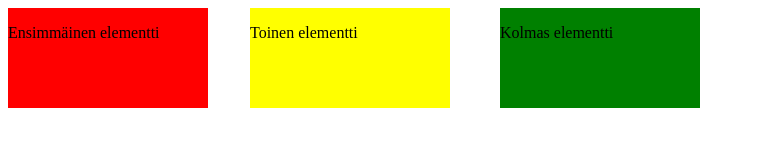
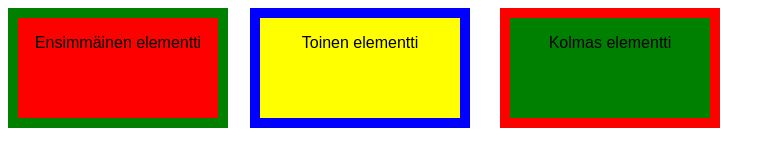
Before and after one commit to afroseppo/Lapio-website, a plain HTML site: page position.html in a window 1280 px wide. Shown: the whole page, without its empty margins (0-775 px from the left). Drawn offline with Linux system fonts and the light colour scheme.

Commit message:
Osa 3: Yhd tehtävä

```diff
--- a/style2.css
+++ b/style2.css
@@ -1,8 +1,17 @@
+div {
+  text-align: center;
+  font-family: Arial, Helvetica, sans-serif;
+
+}
+
 .first-box-container {
     width: 200px;
     height: 100px;
     background-color: red;
     position: absolute;
+    border-color: green;
+    border-width: 10px;
+    border-style: solid;
   }
 
   .second-box-container {
@@ -11,6 +20,9 @@
     background-color: yellow;
     position: absolute;
     left: 250px;
+    border-color: blue;
+    border-width: 10px;
+    border-style: solid;
   }
 
   .third-box-container {
@@ -18,5 +30,8 @@
     height: 100px;
     background-color: green;
     position: absolute;
-    left: 500px
+    left: 500px;
+    border-color: red;
+    border-width: 10px;
+    border-style: solid;
   }
```
